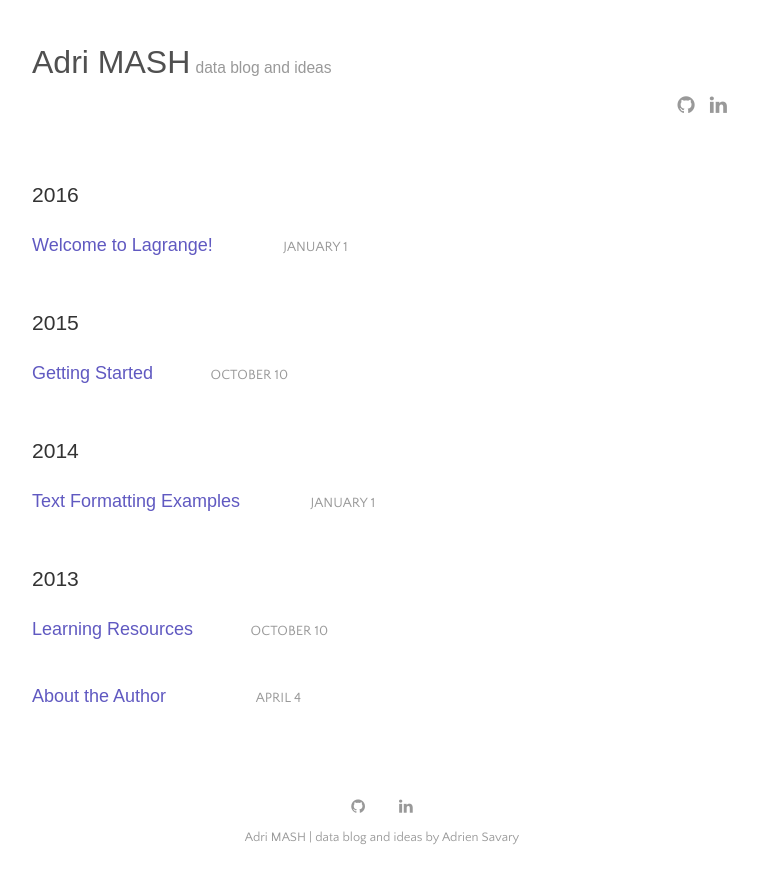
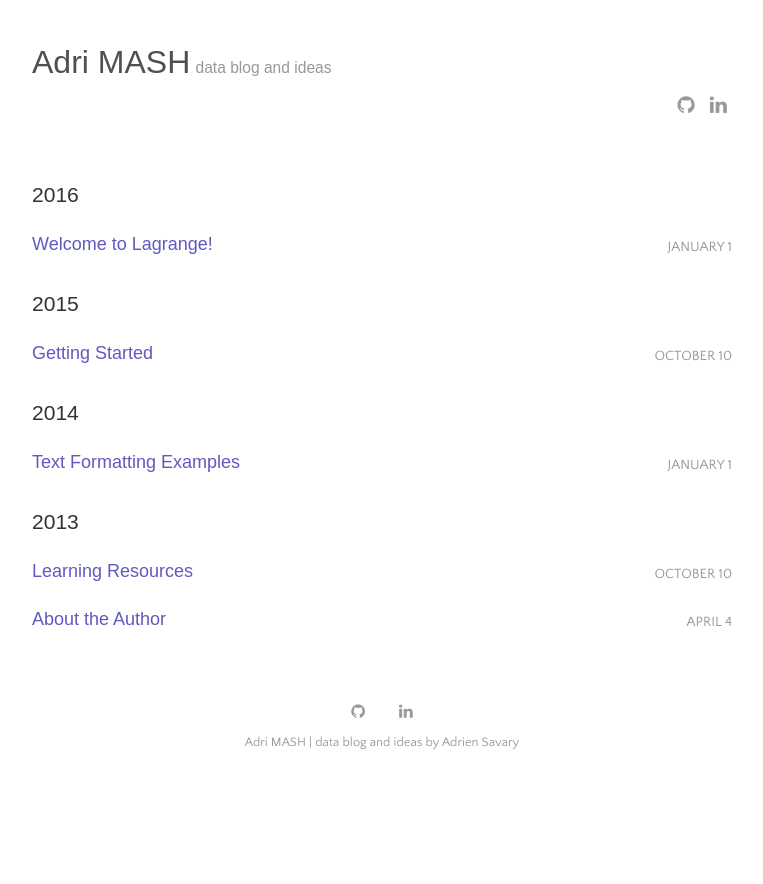
Before and after one commit to adri-MASH/adri-MASH.github.io, a Jekyll site: the page built from index.html, in a window 1280 px wide. Shown: the top 884 px of the page, without its empty margins (258-1021 px from the left). Built offline with Jekyll 4.4.1, drawn with Linux system fonts in a browser that asks for light colours; the list of posts is cut into pages by our own code.

Commit message:
Formatting

```diff
--- a/_sass/_home.scss
+++ b/_sass/_home.scss
@@ -442,13 +442,13 @@ ul.posts li {
 }
 
 ul.posts .post-date {
-    display: inline-block;
     vertical-align: baseline;
     zoom: 1;
     *display: inline;
     *vertical-align: auto;
     width: 130px;
     text-transform: uppercase;
+    float: right;
     color: #999;
     font-size: 14px;
     text-align: right;
```
